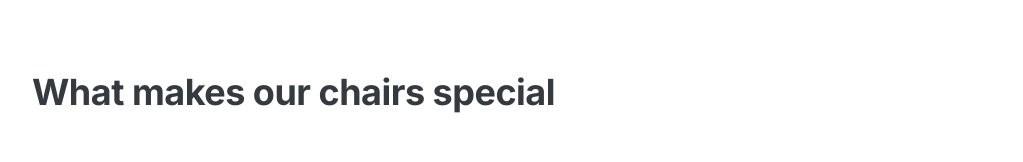
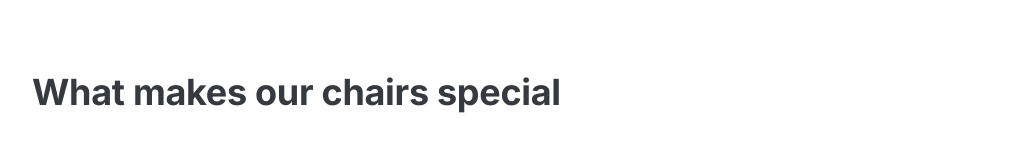
Before and after one commit to Rayglass/chair-shop, a website: page index.html in a window 1280 px wide. Shown: the part 530-692 px from the top of the page, without its empty margins (128-1151 px from the left). Drawn offline with Linux system fonts and the light colour scheme.

Commit message:
update css

```diff
--- a/css/style.css
+++ b/css/style.css
@@ -43,7 +43,7 @@ section {
 h2 {
   margin-bottom: 48px;
   font-size: 36px;
-  letter-spacing: -0.5px;
+  letter-spacing: -0.3px;
   /* 24 / 30 / 36 */
 }
 
@@ -182,6 +182,7 @@ img {
 
 .chair-box {
   padding: 32px;
+  /*box-shadow: 20px 20px 20px 10px*/
 }
 
 h3 {
```
